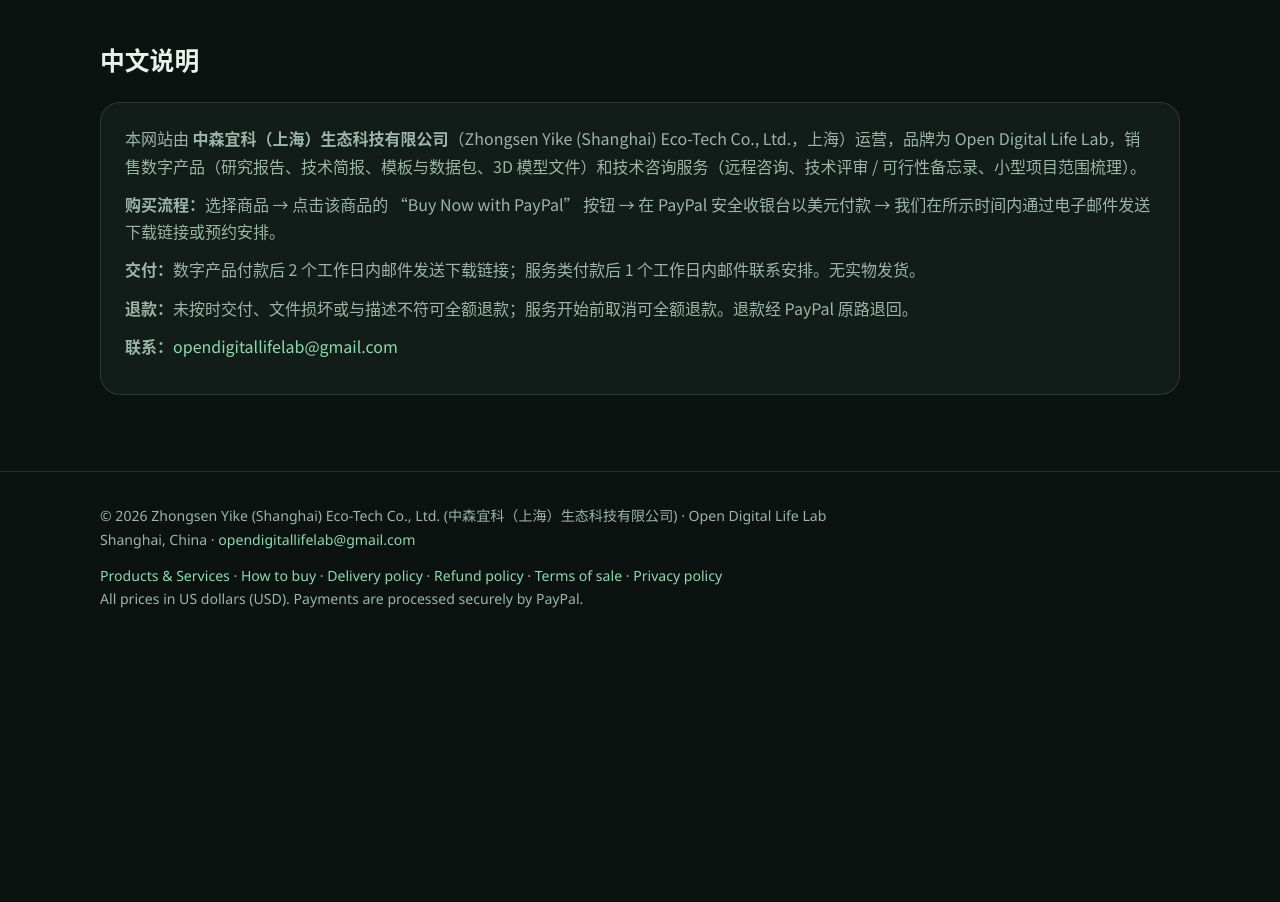
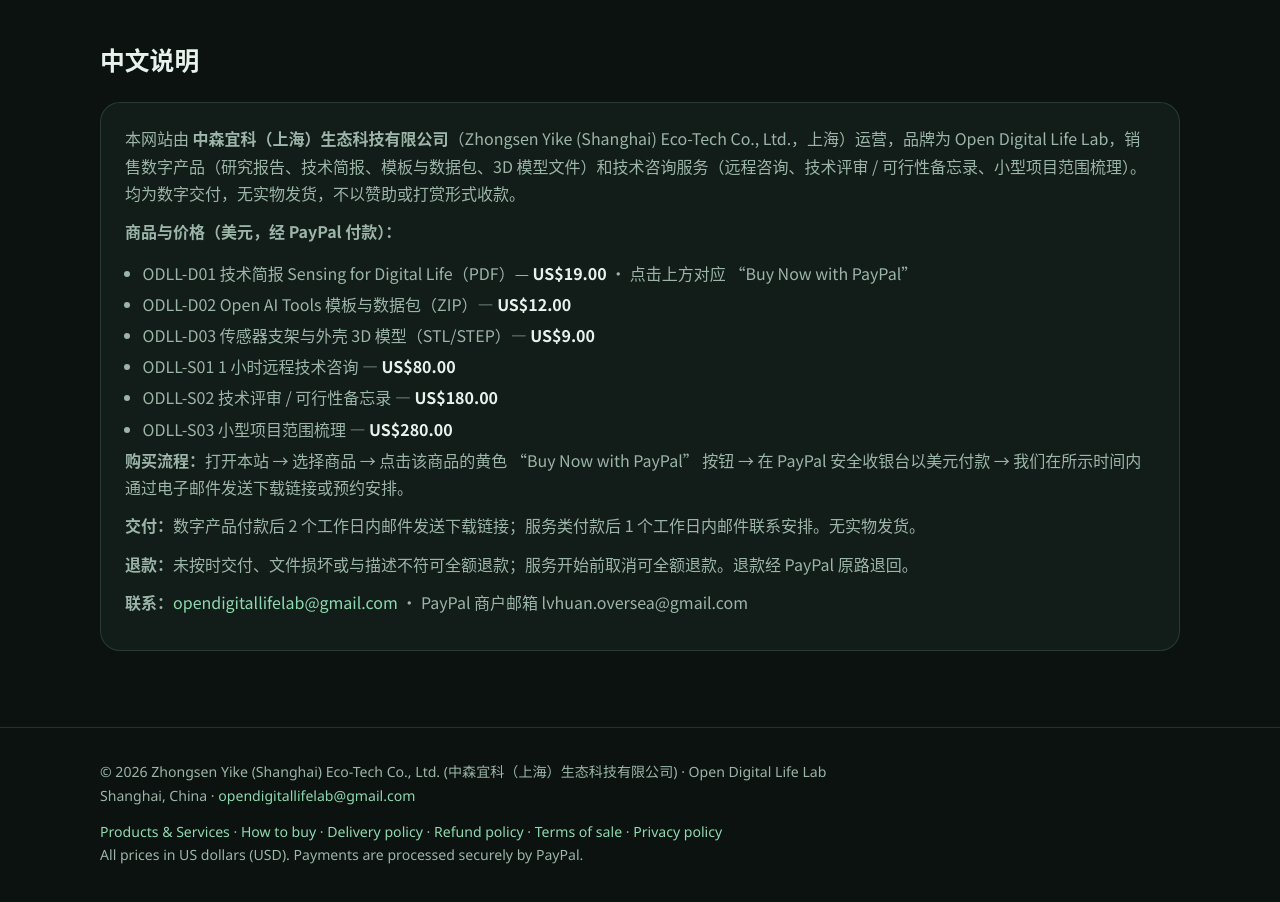
Before and after one commit to zouting1973-sg/opendigitallifelab, a plain HTML site: page index.html in a window 1280 px wide. Shown: the part 4560-5462 px from the top of the page. Before the commit the page ends 5210 px from the top, so only its background shows below. Drawn offline with Linux system fonts and the light colour scheme.

Commit message:
Polish 中文说明: list each SKU with USD price and clearer PayPal buy path

```diff
--- a/index.html
+++ b/index.html
@@ -245,11 +245,20 @@
       <div class="wrap">
         <div class="section-head"><h2>中文说明</h2></div>
         <div class="panel">
-          <p>本网站由 <strong>中森宜科（上海）生态科技有限公司</strong>（Zhongsen Yike (Shanghai) Eco-Tech Co., Ltd.，上海）运营，品牌为 Open Digital Life Lab，销售数字产品（研究报告、技术简报、模板与数据包、3D 模型文件）和技术咨询服务（远程咨询、技术评审 / 可行性备忘录、小型项目范围梳理）。</p>
-          <p><strong>购买流程：</strong>选择商品 → 点击该商品的 “Buy Now with PayPal” 按钮 → 在 PayPal 安全收银台以美元付款 → 我们在所示时间内通过电子邮件发送下载链接或预约安排。</p>
+          <p>本网站由 <strong>中森宜科（上海）生态科技有限公司</strong>（Zhongsen Yike (Shanghai) Eco-Tech Co., Ltd.，上海）运营，品牌为 Open Digital Life Lab，销售数字产品（研究报告、技术简报、模板与数据包、3D 模型文件）和技术咨询服务（远程咨询、技术评审 / 可行性备忘录、小型项目范围梳理）。均为数字交付，无实物发货，不以赞助或打赏形式收款。</p>
+          <p><strong>商品与价格（美元，经 PayPal 付款）：</strong></p>
+          <ul class="list">
+            <li>ODLL-D01 技术简报 Sensing for Digital Life（PDF）— <strong>US$19.00</strong> · 点击上方对应 “Buy Now with PayPal”</li>
+            <li>ODLL-D02 Open AI Tools 模板与数据包（ZIP）— <strong>US$12.00</strong></li>
+            <li>ODLL-D03 传感器支架与外壳 3D 模型（STL/STEP）— <strong>US$9.00</strong></li>
+            <li>ODLL-S01 1 小时远程技术咨询 — <strong>US$80.00</strong></li>
+            <li>ODLL-S02 技术评审 / 可行性备忘录 — <strong>US$180.00</strong></li>
+            <li>ODLL-S03 小型项目范围梳理 — <strong>US$280.00</strong></li>
+          </ul>
+          <p><strong>购买流程：</strong>打开本站 → 选择商品 → 点击该商品的黄色 “Buy Now with PayPal” 按钮 → 在 PayPal 安全收银台以美元付款 → 我们在所示时间内通过电子邮件发送下载链接或预约安排。</p>
           <p><strong>交付：</strong>数字产品付款后 2 个工作日内邮件发送下载链接；服务类付款后 1 个工作日内邮件联系安排。无实物发货。</p>
           <p><strong>退款：</strong>未按时交付、文件损坏或与描述不符可全额退款；服务开始前取消可全额退款。退款经 PayPal 原路退回。</p>
-          <p><strong>联系：</strong><a href="mailto:opendigitallifelab@gmail.com">opendigitallifelab@gmail.com</a></p>
+          <p><strong>联系：</strong><a href="mailto:opendigitallifelab@gmail.com">opendigitallifelab@gmail.com</a> · PayPal 商户邮箱 lvhuan.oversea@gmail.com</p>
         </div>
       </div>
     </section>
```
